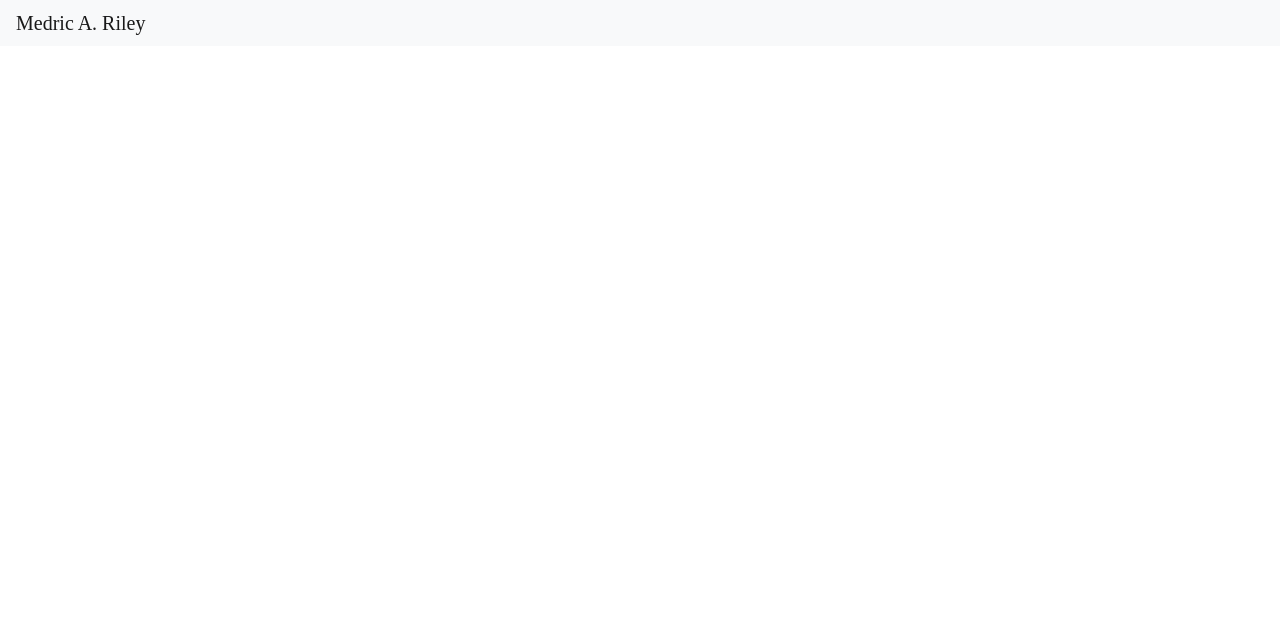
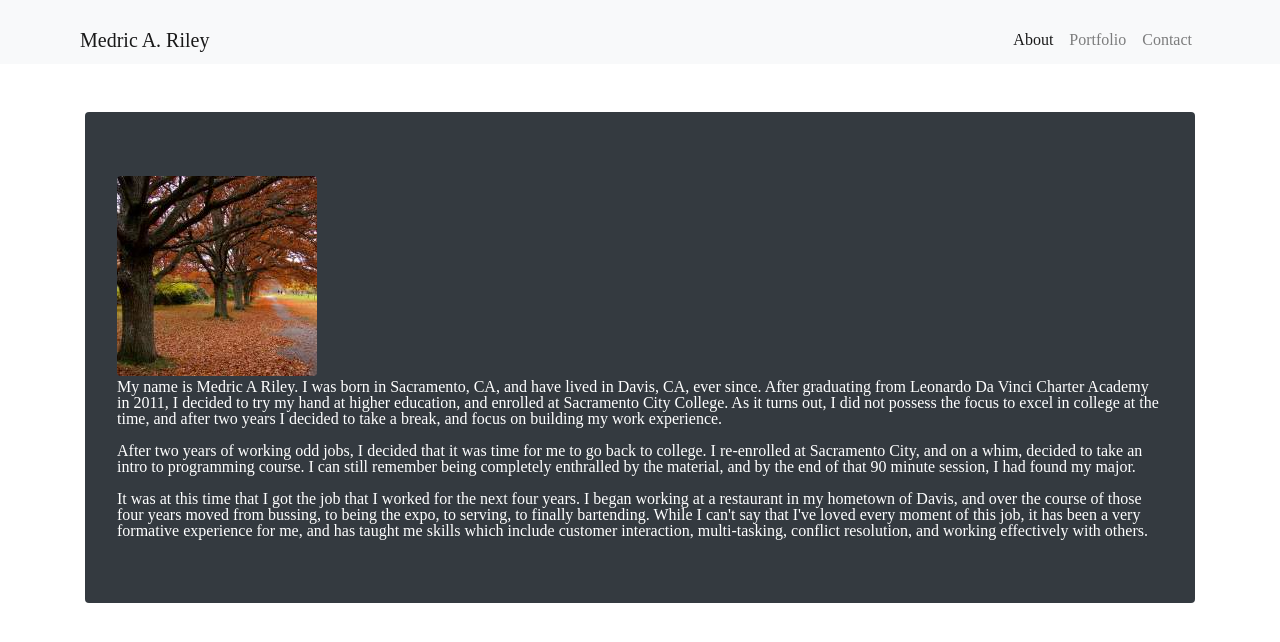
Before and after one commit to medricr/Bootstrap-Portfolio, a plain HTML site: page index.html in a window 1280 px wide. Drawn offline with nearby package versions, Linux system fonts and the light colour scheme.

Commit message:
updated all three html files

```diff
--- a/index.html
+++ b/index.html
@@ -8,14 +8,58 @@
     <link rel="stylesheet" href="reset.css">
 </head>
 <body>
-    <nav class="navbar navbar-expand-lg navbar-light bg-light">
-        <a class="navbar-brand" href="#">Medric A. Riley</a>
+    <!-- main navbar for the website -->
+    <nav class="navbar navbar-expand-lg navbar-light bg-light pt-4">
+         <!-- inner layer holding the navbar elements  -->
+        <div class="collapse navbar-collapse ml-5 mr-5" id="nav-inner-layer">
+            <!-- the logo for the website containing my name -->
+            <a class="navbar-brand ml-3" href="#">Medric A. Riley</a>
+            <!-- list of links to other pages on website -->
+            <ul class="navbar-nav ml-auto mr-3" id="nav_links">
+                <li class="nav-item active">
+                    <a class="nav-link" href="index.html">About</a>
+                </li>
+                <li class="nav-item">
+                    <a class="nav-link" href="portfolio.html">Portfolio</a>
+                </li>
+                <li>
+                    <a class="nav-link" href="contact.html">Contact</a>
+                </li>
+            </ul>
+        </div>
 
     </nav>
+    <!-- everything under the navbar -->
     <div class="container">
         <div class="row">
             <div class="col-sm-12">
-                <div class="row">
+                <!-- the main element, containing the content -->
+                <div class="jumbotron text-white rounded bg-dark mt-5" id="content">
+                    <img src="assets/images/placeholder.jpg" class="rounded" alt="test">
+                    <p>
+                        My name is Medric A Riley. I was born in Sacramento, CA, and have lived in Davis, CA,
+                        ever since. After graduating from Leonardo Da Vinci Charter Academy in 2011, I decided
+                        to try my hand at higher education, and enrolled at Sacramento City College. As it turns
+                        out, I did not possess the focus to excel in college at the time, and after two years I
+                            decided to take a break, and focus on building my work experience.
+                    </p>
+                    <br>
+                    <p>
+                        After two years of working odd jobs, I decided that it was time for me to go back to college.
+                        I re-enrolled at Sacramento City, and on a whim, decided to take an intro to programming course.
+                        I can still remember being completely enthralled by the material, and by the end of that 90 minute
+                        session, I had found my major.
+                    </p>
+                    <br>
+                    <p>
+                        It was at this time that I got the job that I worked for the next four years. I began working at a
+                        restaurant in my hometown of Davis, and over the course of those four years moved from bussing,
+                        to being the expo, to serving, to finally bartending. While I can't say that I've loved every moment of this job, it has been a very formative experience for me, and has taught
+                        me skills which include customer interaction, multi-tasking, conflict resolution, and
+                        working effectively with others.
+                    </p>
+
+                </div>
 
                 </div>
             </div>
```
Also changed, not shown: contact.html (+65 -0 lines), portfolio.html (+46 -0 lines), assets/images/placeholder.jpg (added).
